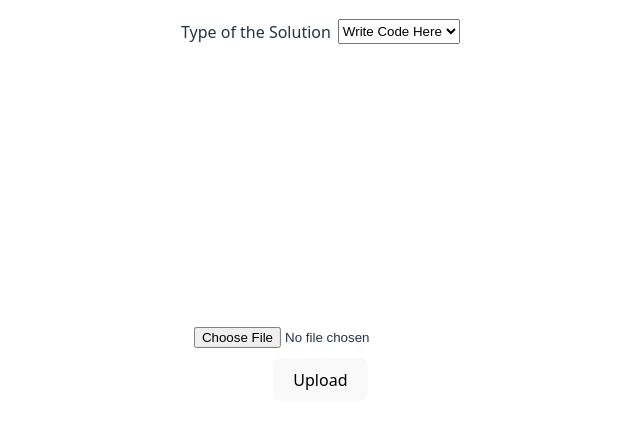
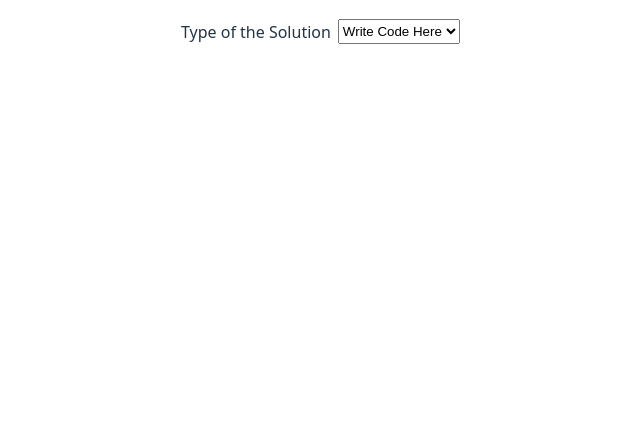
Before and after one commit to UomCpt/CptJudge, a React app in the folder frontend/frontend/: page / in a window 1280 px wide. Shown: the top 424 px of the page, without its empty margins (262-902 px from the left). Built offline with nearby package versions, Linux system fonts and the light colour scheme; the HTML template or start-up script is replaced by a standard one.

Commit message:
Upload file when selected

```diff
--- a/frontend/frontend/src/TypesOfSolution.jsx
+++ b/frontend/frontend/src/TypesOfSolution.jsx
@@ -3,6 +3,15 @@ import './TypesOfSolution.css';
 
 export default function TypesOfSolution() {
   const [file, setFile] = useState(null);
+
+  const [selected, setSelected] = useState("WriteCodeHere");
+
+
+  const handleSelect = (event)=>{
+    setSelected(event.target.value);
+
+  }
+
 
   const handleFileChange = (event) => {
     setFile(event.target.files[0]);
@@ -13,10 +22,12 @@ export default function TypesOfSolution() {
     console.log("Ανεβάζουμε:", file);
   };
 
+
+
   return (
     <div id="body-types-of-solution">
 
-      <div id="div-select">
+      <div id="div-select" onChange={handleSelect}>
         <p id="p-type">Type of the Solution</p>
         <select id="select-type">
           <option value="WriteCodeHere">Write Code Here</option>
@@ -24,12 +35,13 @@ export default function TypesOfSolution() {
         </select>
       </div>
 
+        {selected=="UploadFile" &&
 
          <div id="file-uploader">
         <input type="file" onChange={handleFileChange} />
         {file && <p>Επιλεγμένο αρχείο: {file.name}</p>}
         <button onClick={handleUpload}>Upload</button>
-      </div>
+      </div>}
     </div>
   );
 }
```
